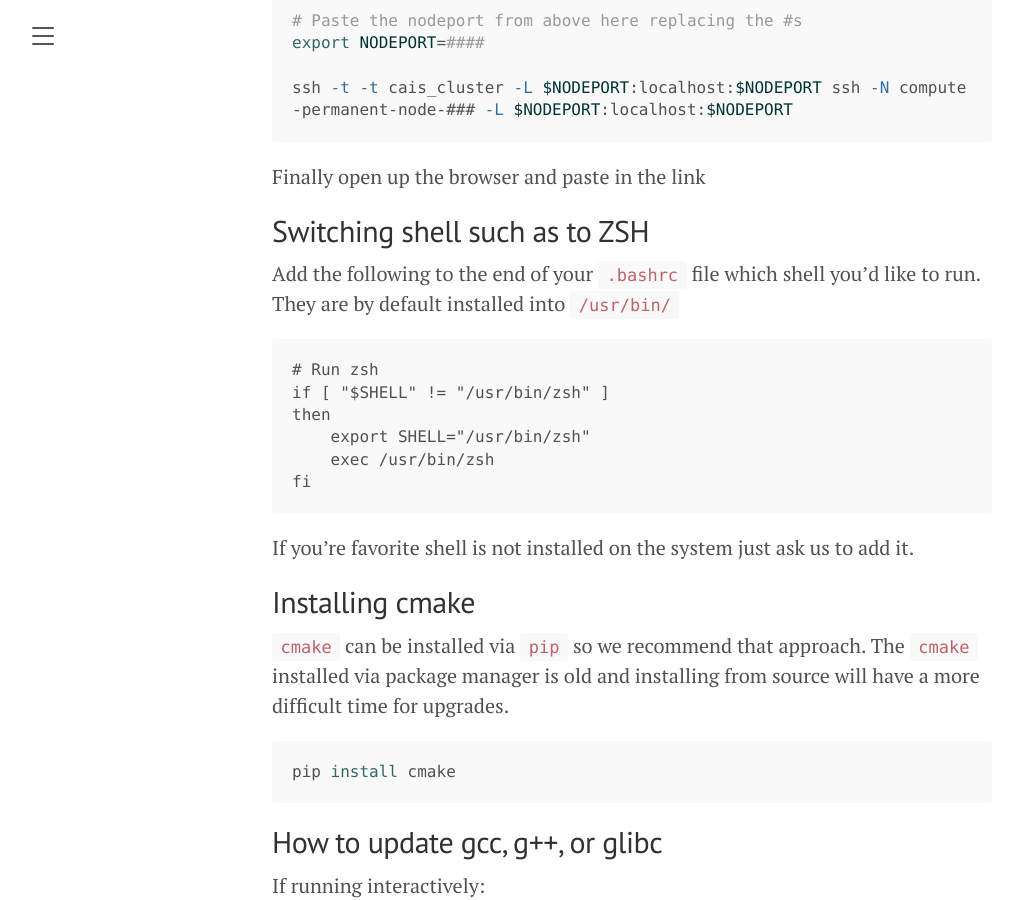
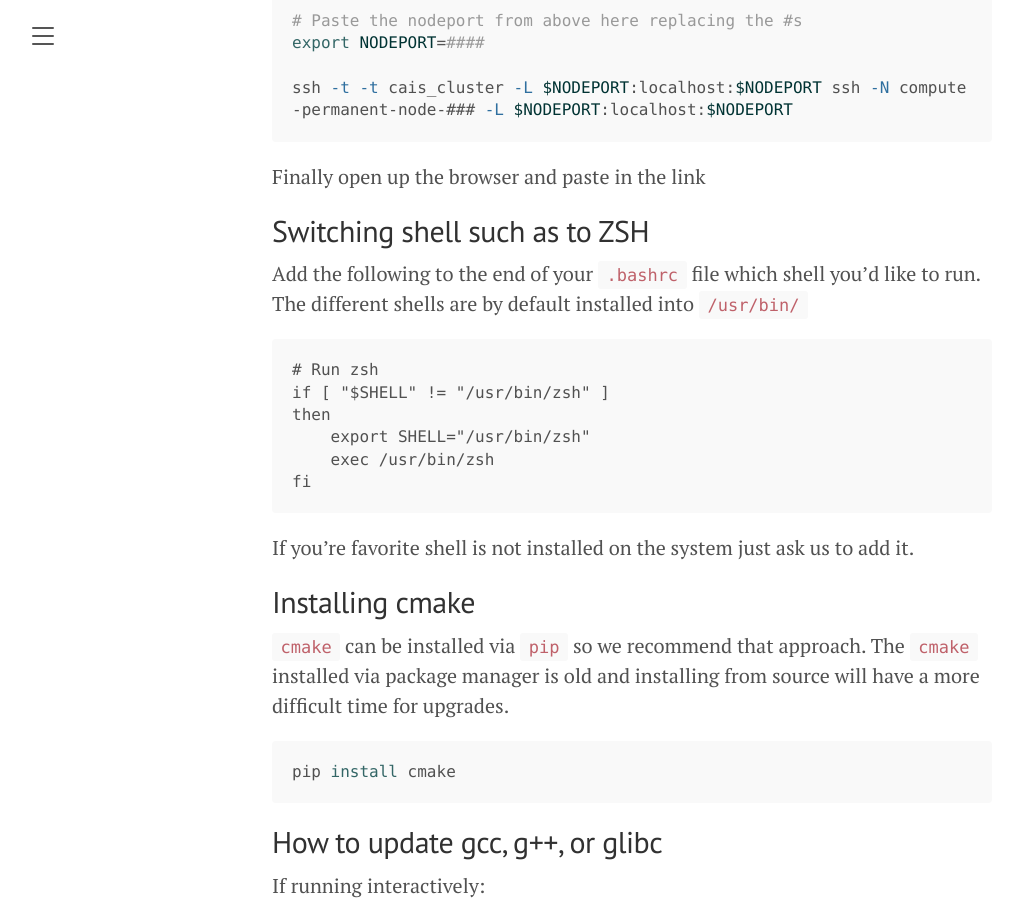
Before and after one commit to centerforaisafety/cluster-docs-old, a Jekyll site: the page built from _posts/2023-04-23-cais-cluster-documentation.md, in a window 1280 px wide and 900 px high, scrolled down 4324 px. Shown: the whole window, without its empty margins (8-1019 px from the left). Built offline with Jekyll 4.4.1, drawn with Linux system fonts in a browser that asks for light colours.

````diff
--- a/_posts/2023-04-23-cais-cluster-documentation.md
+++ b/_posts/2023-04-23-cais-cluster-documentation.md
@@ -164,7 +164,7 @@
 
 ## Switching shell such as to ZSH
 
-Add the following to the end of your `.bashrc` file which shell you'd like to run.  They are by default installed into `/usr/bin/`
+Add the following to the end of your `.bashrc` file which shell you'd like to run.  The different shells are by default installed into `/usr/bin/`
 
 ```
 # Run zsh
````
